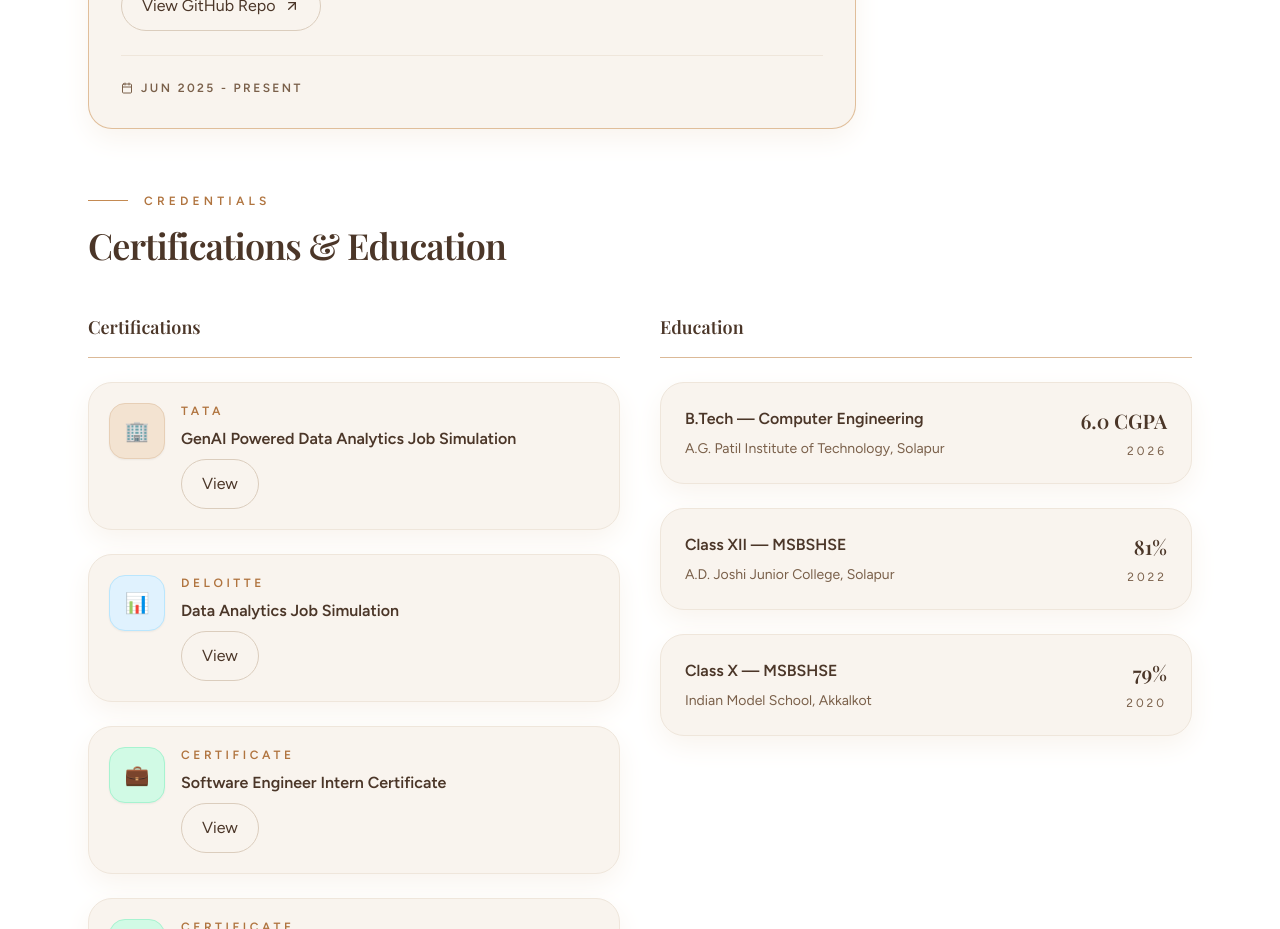
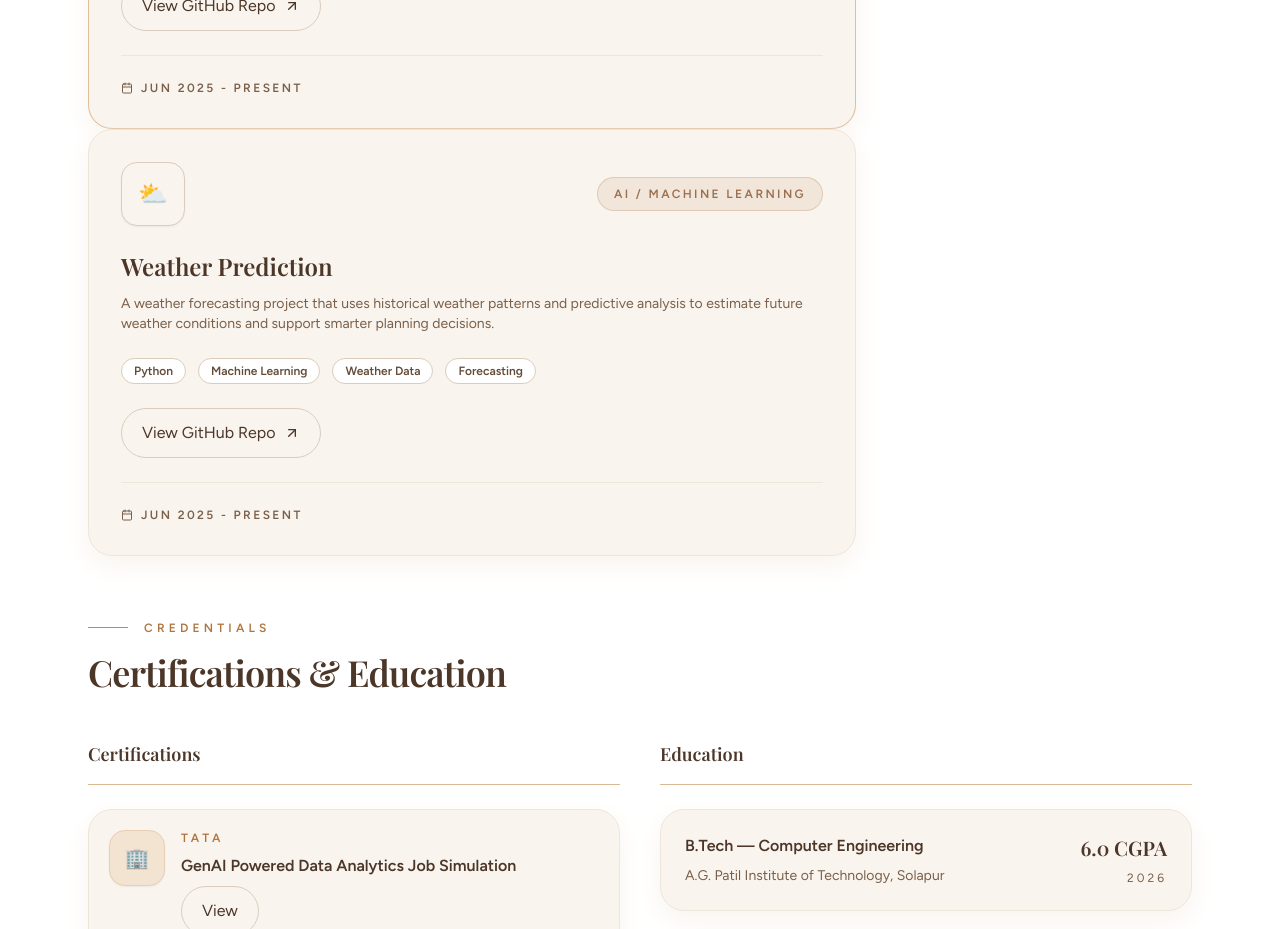
Before and after one commit to Sharan0555/Portfolio, a React (Vite) app: page / in a window 1280 px wide. Shown: the part 2720-3649 px from the top of the page. Built offline with nearby package versions, Linux system fonts and the light colour scheme.

Commit message:
Add weather prediction project

```diff
--- a/src/components/Projects.jsx
+++ b/src/components/Projects.jsx
@@ -12,6 +12,17 @@ const projects = [
     icon: "📈",
     featured: true,
     githubUrl: "https://github.com/Sharan0555/StockPricePrediction",
+  },
+  {
+    title: "Weather Prediction",
+    description:
+      "A weather forecasting project that uses historical weather patterns and predictive analysis to estimate future weather conditions and support smarter planning decisions.",
+    tags: ["Python", "Machine Learning", "Weather Data", "Forecasting"],
+    period: "Jun 2025 - Present",
+    category: "AI / Machine Learning",
+    icon: "⛅",
+    featured: false,
+    githubUrl: "https://github.com/Sharan0555/Weather-Prediction",
   },
 ];
 
```
